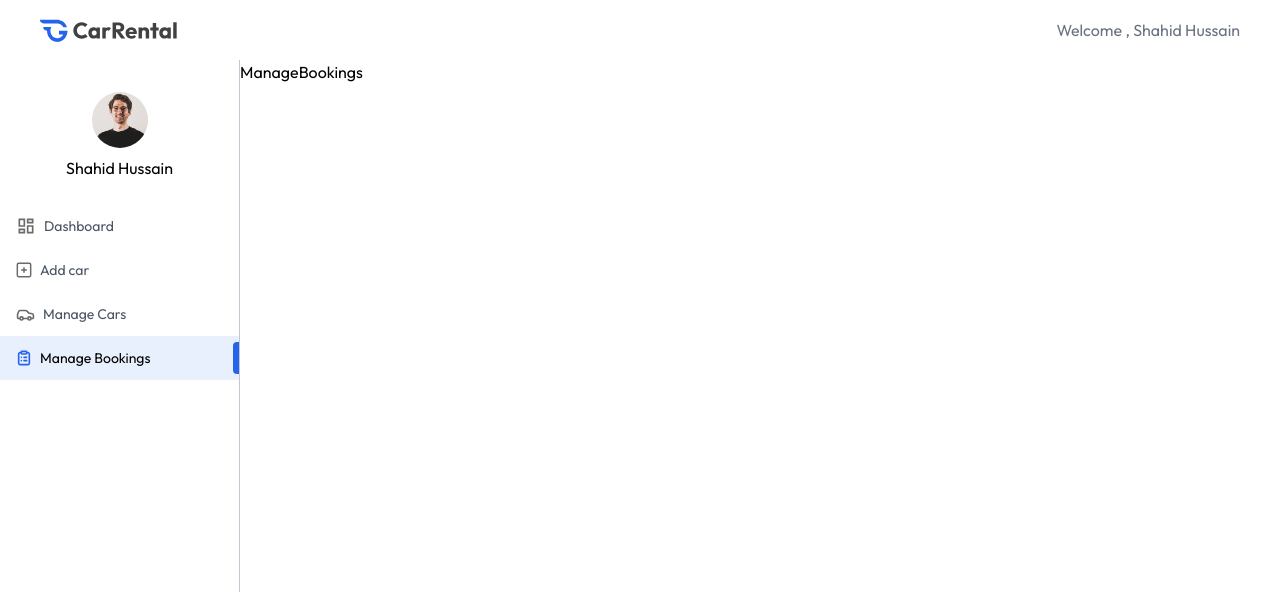
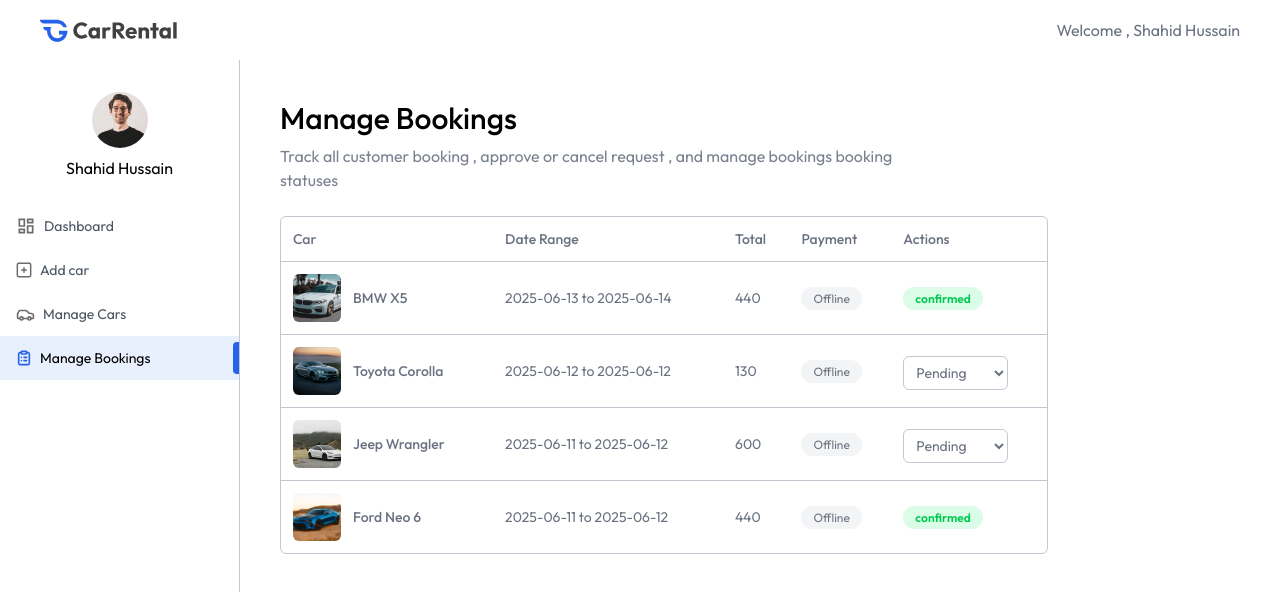
Before and after one commit to shahidamzad/CarRental, a React (Vite) app in the folder client/: page /owner/manage-bookings in a window 1280 px wide. Shown: the top 592 px of the page. Built offline with nearby package versions, Linux system fonts and the light colour scheme.

Commit message:
commplete dashboard

```diff
--- a/client/src/pages/Owner/ManageBookings.jsx
+++ b/client/src/pages/Owner/ManageBookings.jsx
@@ -1,8 +1,79 @@
-import React from 'react'
+import React, { useEffect, useState } from 'react'
+import { assets, dummyMyBookingsData } from '../../assets/assets'
+import Title from '../../components/Owner/Title';
 
 const ManageBookings = () => {
+  const currency = import.meta.env.VITE_CURRENCY;
+
+  const [bookings, setBookings] = useState([])
+
+  const fetchOwnerBookings = async ()=>{
+    setBookings(dummyMyBookingsData)
+  };
+  useEffect(()=>{
+    fetchOwnerBookings()
+  },[]);
+
   return (
-    <div>ManageBookings</div>
+     <div className='px-4 pt-10 md:px-10 w-full '>
+
+      <Title  title='Manage Bookings'  subTitle= 'Track all customer booking , approve or cancel request , and manage bookings booking statuses  ' />
+
+      <div className='max-w-3xl w-full rounded-md overflow-hidden border border-borderColor mt-6'>
+
+        <table className='w-full border-collapse text-left text-sm text-gray-500'>
+          <thead className='text-gray-500'>
+            <tr>
+              <th className='p-3 font-medium'>Car</th>
+              <th className='p-3 font-medium max-md:hidden'>Date Range</th>
+              <th className='p-3 font-medium'>Total</th>
+              <th className='p-3 font-medium max-md:hidden'>Payment</th>
+              <th className='p-3 font-medium'>Actions</th>
+            </tr>
+          </thead>
+
+          <tbody>
+            {bookings.map((booking, index )=>(
+              <tr key={index} className='border-t border-borderColor text-gray-500'>
+
+                <td className='p-3 flex items-center gap-3 '>
+                  <img src={booking.car.image} className='h-12 w-12 aspect-square rounded-md object-cover' alt="" />
+                  <p className='font-medium max-md:hidden'>{booking.car.brand} {booking.car.model} </p>
+                </td>
+
+                <td className='p-3 max-md:hidden'>
+                  {booking.pickupDate.split('T')[0]} to {booking.returnDate.split('T')[0]}
+
+                </td>
+
+                <td className='p-3 '> {currency} {booking.price} </td>
+
+                <td className='p-3 max-md:hidden'>
+                  <span className='bg-gray-100 px-3 py-1 rounded-full text-xs'>Offline</span>
+                </td>
+
+                <td className='p-3'>
+                 {booking.status === 'pending' ? (
+                  <select  value={booking.status} className='px-2 py-1.5 mt-1 text-gray-500 border border-borderColor rounded-md outline-none'>
+                    <option value="Pending">Pending </option>
+                    <option value="Cancelled">Cancelled </option>
+                    <option value="Confirmed">Confirmed </option>
+                  </select>
+                 ) : (
+                  <span className={`px-3 py-1 rounded-full text-xs font-semibold ${booking.status === 'confirmed' ? 'bg-green-100 text-green-500 ' : 'bg-red-100 text-red-500 '} `}> {booking.status} </span>
+                 )}
+                </td>
+
+
+              </tr>
+            ))}
+          </tbody>
+
+        </table>
+
+      </div>
+
+    </div>
   )
 }
 
--- a/client/src/pages/Owner/ManageCars.jsx
+++ b/client/src/pages/Owner/ManageCars.jsx
@@ -20,7 +20,7 @@
 
     <div className='px-4 pt-10 md:px-10 w-full '>
 
-      <Title  title='Mange Car'  subTitle= 'View all listed cars , update their details , or remove them from the booking platform ' />
+      <Title  title='Manage Car'  subTitle= 'View all listed cars , update their details , or remove them from the booking platform ' />
 
       <div className='max-w-3xl w-full rounded-md overflow-hidden border border-borderColor mt-6'>
 
```
